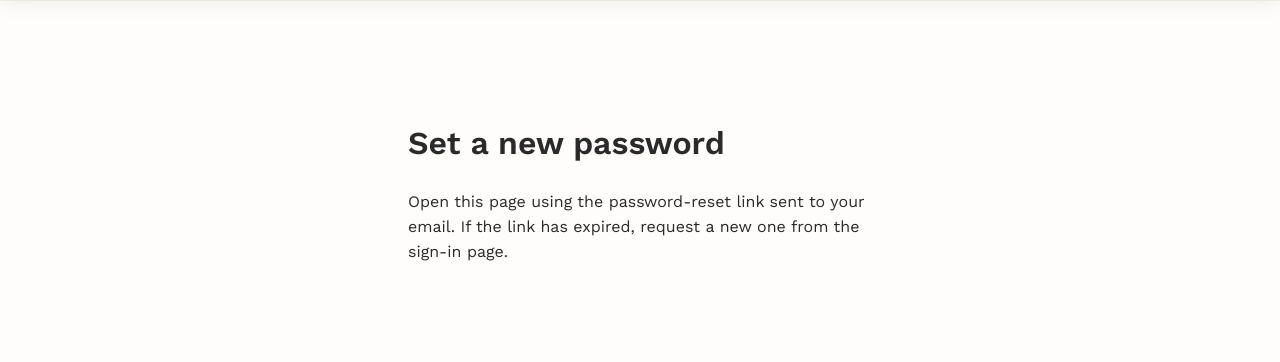
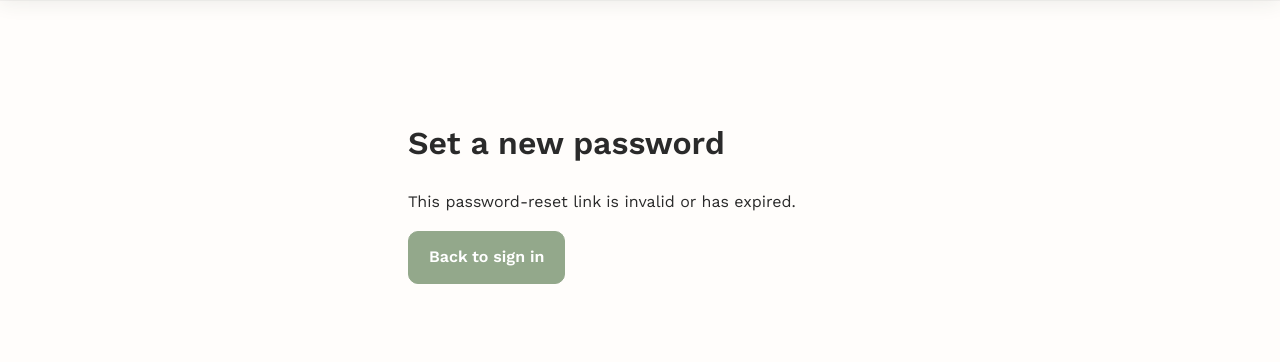
Before and after one commit to MarkDiamant/edible-print, a Next.js app: page /account/reset-password in a window 1280 px wide. Shown: the part 144-506 px from the top of the page. Built offline with nearby package versions, Linux system fonts and the light colour scheme; no server answers.

Commit message:
Rebuild password recovery as explicit reset flow

```diff
--- a/app/account/reset-password/page.js
+++ b/app/account/reset-password/page.js
@@ -3,24 +3,35 @@ import {useEffect,useState} from 'react';
 import {supabase} from '../../../lib/supabaseClient';
 import {SiteHeader,SiteFooter} from '../../../components/SiteChrome';
 
+function Modal({title,body,onClose}){
+ return <div role="dialog" aria-modal="true" aria-labelledby="reset-modal-title" style={{position:'fixed',inset:0,zIndex:1000,background:'rgba(30,35,29,.45)',display:'grid',placeItems:'center',padding:20}}><div style={{position:'relative',width:'min(520px,100%)',background:'#fff',borderRadius:18,padding:'34px 30px 30px',boxShadow:'0 20px 60px rgba(0,0,0,.2)',textAlign:'center'}}><button type="button" aria-label="Close" onClick={onClose} style={{position:'absolute',right:14,top:10,border:0,background:'none',fontSize:30,lineHeight:1,cursor:'pointer',color:'#555'}}>×</button><h2 id="reset-modal-title" style={{marginTop:0}}>{title}</h2><p style={{lineHeight:1.6}}>{body}</p><button className="btn" type="button" onClick={onClose}>OK</button></div></div>
+}
+
 export default function ResetPassword(){
- const [message,setMessage]=useState(''),[ready,setReady]=useState(false);
+ const [ready,setReady]=useState(false),[checking,setChecking]=useState(true),[modal,setModal]=useState(null);
  useEffect(()=>{
    let mounted=true;
-   supabase.auth.getSession().then(({data})=>{if(mounted)setReady(Boolean(data.session))});
+   const finish=(ok)=>{if(mounted){setReady(ok);setChecking(false)}};
+   supabase.auth.getSession().then(({data})=>finish(Boolean(data.session)));
    const {data:{subscription}}=supabase.auth.onAuthStateChange((event,session)=>{
-     if(event==='PASSWORD_RECOVERY'||session){setReady(true)}
+     if(event==='PASSWORD_RECOVERY'||session){setReady(true);setChecking(false)}
    });
    return()=>{mounted=false;subscription.unsubscribe()}
  },[]);
  async function submit(e){
-   e.preventDefault();setMessage('');
+   e.preventDefault();
    const fd=new FormData(e.currentTarget),password=String(fd.get('password')||''),confirm=String(fd.get('confirmPassword')||'');
-   if(password.length<8){setMessage('Password must be at least 8 characters.');return}
-   if(password!==confirm){setMessage('Passwords do not match.');return}
+   if(password.length<8){setModal({title:'Password too short',body:'Your new password must be at least 8 characters.'});return}
+   if(password!==confirm){setModal({title:'Passwords do not match',body:'Please enter the same new password in both boxes.'});return}
    const {error}=await supabase.auth.updateUser({password});
-   if(error)setMessage(error.message);
-   else{setMessage('Password updated. You can now sign in with your new password.');setTimeout(async()=>{await supabase.auth.signOut();location.href='/account'},900)}
+   if(error){setModal({title:'Could not reset password',body:error.message});return}
+   await supabase.auth.signOut();
+   setModal({title:'Password changed',body:'Your password has been changed. Press OK to return to sign in.'});
  }
- return <><SiteHeader/><main className="account-login"><h1>Set a new password</h1>{ready?<form onSubmit={submit}><input name="password" type="password" placeholder="New password" minLength="8" autoComplete="new-password" required/><input name="confirmPassword" type="password" placeholder="Confirm new password" minLength="8" autoComplete="new-password" required/><button className="btn">Save password</button>{message&&<p role="status">{message}</p>}</form>:<p>Open this page using the password-reset link sent to your email. If the link has expired, request a new one from the sign-in page.</p>}</main><SiteFooter/></>
+ function closeModal(){
+   const done=modal?.title==='Password changed';
+   setModal(null);
+   if(done)location.href='/account';
+ }
+ return <><SiteHeader/>{modal&&<Modal title={modal.title} body={modal.body} onClose={closeModal}/>}<main className="account-login"><h1>Set a new password</h1>{checking?<p>Checking your reset link…</p>:ready?<><p>Choose the password you want to use for your Edible Print account.</p><form onSubmit={submit}><input name="password" type="password" placeholder="New password" minLength="8" autoComplete="new-password" required/><input name="confirmPassword" type="password" placeholder="Confirm new password" minLength="8" autoComplete="new-password" required/><button className="btn">Save new password</button></form></>:<><p>This password-reset link is invalid or has expired.</p><button className="btn" type="button" onClick={()=>location.href='/account'}>Back to sign in</button></>}</main><SiteFooter/></>
 }
```
